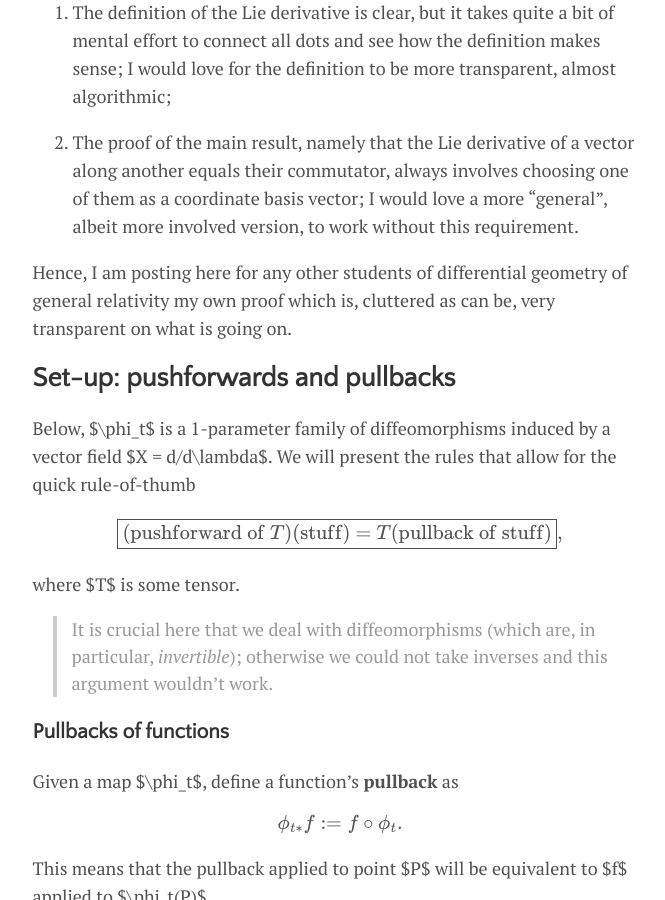
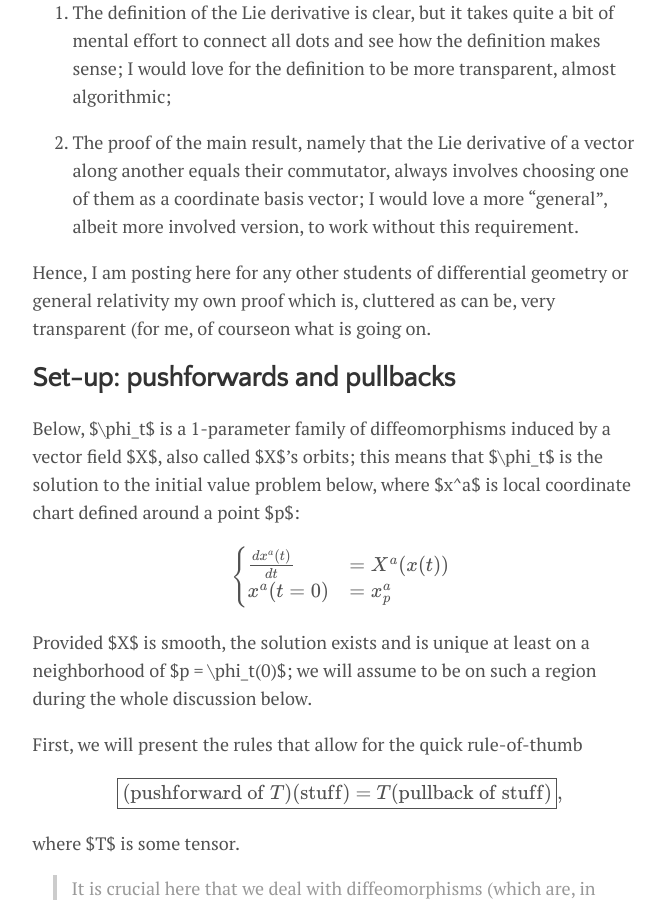
Before and after one commit to takeshimg92/takeshimg92.github.io, a Jekyll site: the page built from _posts/2023-06-25-lie_derivatives.md, in a window 1280 px wide and 900 px high, scrolled down 1113 px. Shown: the whole window, without its empty margins (300-965 px from the left). Built offline with Jekyll 4.4.1, drawn with Linux system fonts in a browser that asks for light colours; formulas are drawn with MathJax 3; some of the changed text lies outside the part shown.

Commit message:
added discussion on orbits

```diff
--- a/_posts/2023-06-25-lie_derivatives.md
+++ b/_posts/2023-06-25-lie_derivatives.md
@@ -21,11 +21,20 @@ Being much less enlightened than both Wald and Stewart, I always had some diffic
 
 2. The proof of the main result, namely that the Lie derivative of a vector along another equals their commutator, always involves choosing one of them as a coordinate basis vector; I would love a more "general", albeit more involved version, to work without this requirement.
 
-Hence, I am posting here for any other students of differential geometry of general relativity my own proof which is, cluttered as can be, very transparent on what is going on.
+Hence, I am posting here for any other students of differential geometry or general relativity my own proof which is, cluttered as can be, very transparent (for me, of courseon what is going on.
 
 ## Set-up: pushforwards and pullbacks
 
-Below, $\phi_t$ is a 1-parameter family of diffeomorphisms induced by a vector field $X = d/d\lambda$.  We will present the rules that allow for the quick rule-of-thumb
+Below, $\phi_t$ is a 1-parameter family of diffeomorphisms induced by a vector field $X$, also called $X$'s orbits; this means that $\phi_t$ is the solution to the initial value problem below, where $x^a$ is local coordinate chart defined around a point $p$:
+
+$$\begin{cases}
+\frac{d x^a(t)}{dt} &= X^a(x(t))\\
+x^a(t=0) &= x_p^a
+\end{cases}$$
+
+Provided $X$ is smooth, the solution exists and is unique at least on a neighborhood of $p = \phi_t(0)$; we will assume to be on such a region during the whole discussion below.
+
+First, we will present the rules that allow for the quick rule-of-thumb
 
 $$\boxed{\mbox{(pushforward of $T$)(stuff) = $T$(pullback of stuff)}},$$
 
```
Also changed, not shown: other parts of _posts/2023-06-25-lie_derivatives.md (+3 -1 lines).
